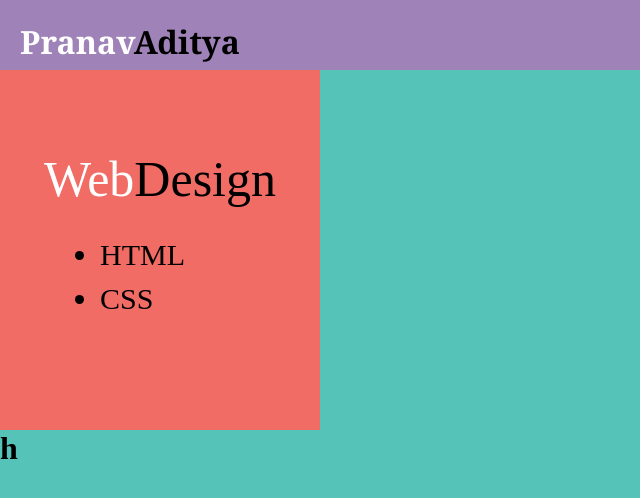
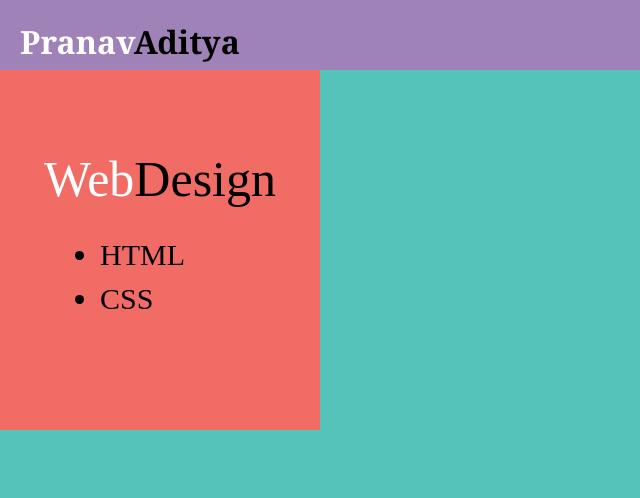
Before and after one commit to pranavlawrence/Portfolio, a plain HTML site: page index.html in a window 1280 px wide. Shown: the top 498 px of the page, 0-640 px from the left. Drawn offline with Linux system fonts and the light colour scheme.

```diff
--- a/index.html
+++ b/index.html
@@ -47,7 +47,7 @@
 
     <div class="aboutme">
         <div id="banner2">
-            <h1>h</h1>
+
 
 
         </div>
```
